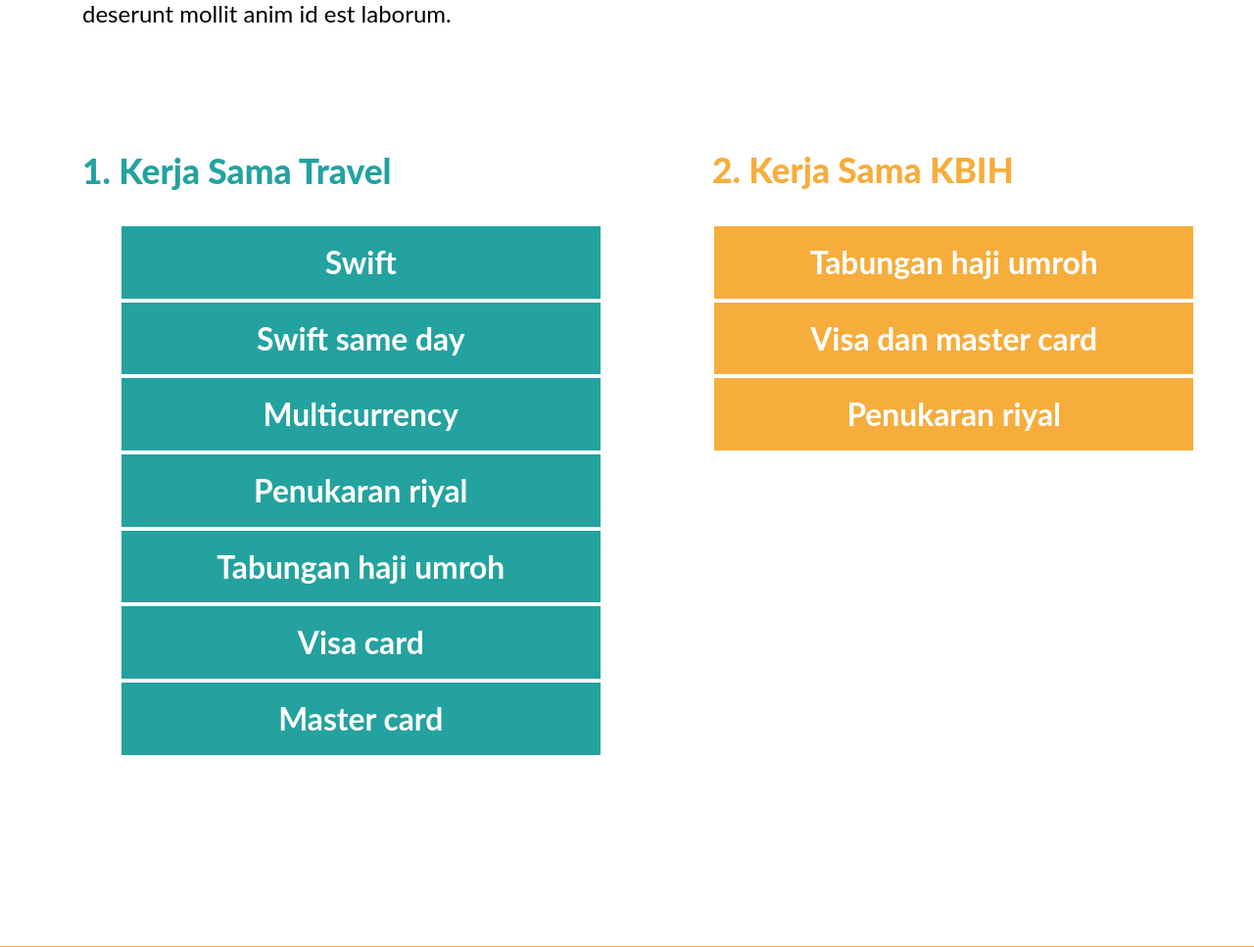
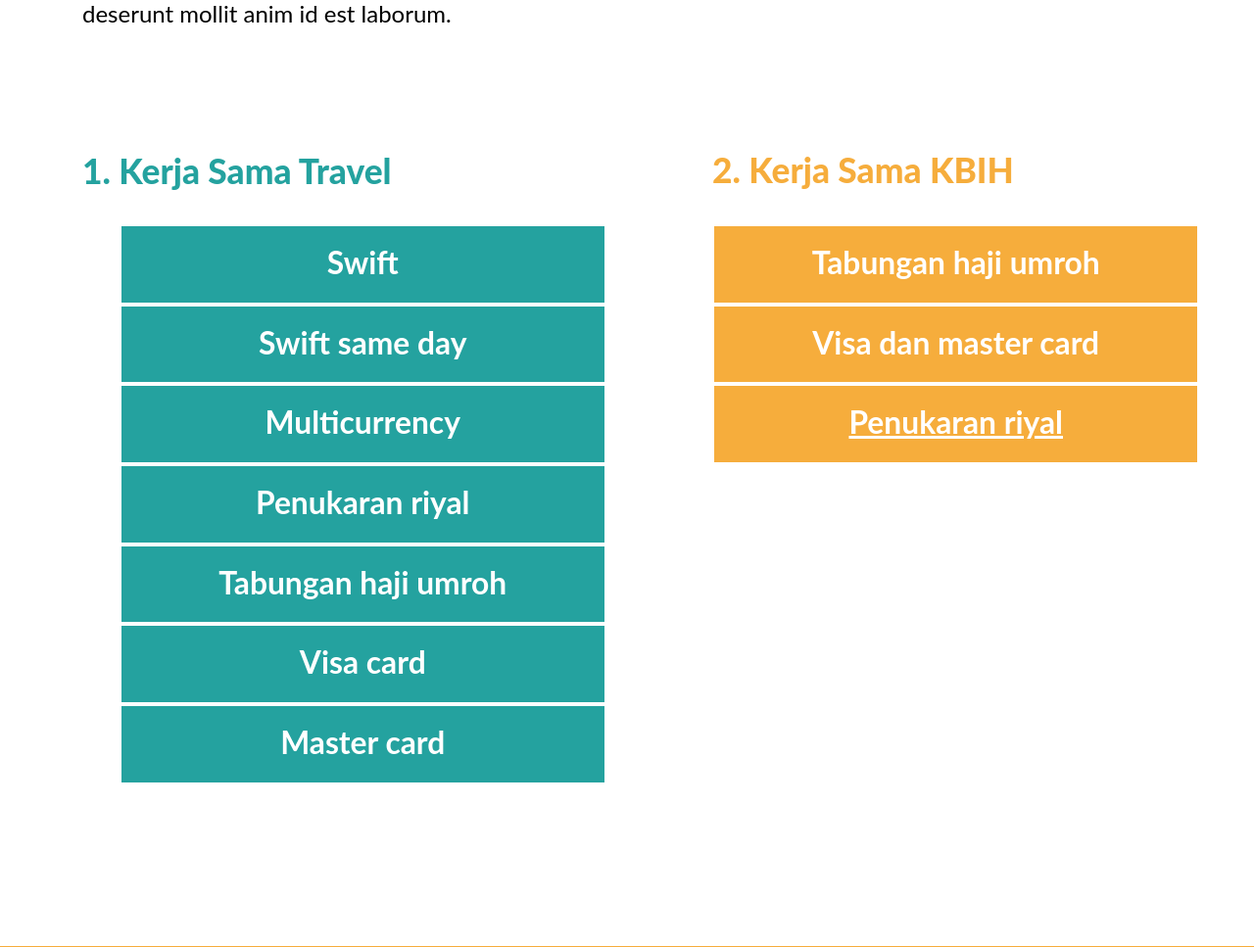
Before and after one commit to aveliaadiva/projectkira, a Django app: page /main in a window 1280 px wide; the page is wider, and only the part inside the window is pictured. Shown: the part 395-1362 px from the top of that part at 98% size. Run offline with Django 4.2, Linux system fonts and the light colour scheme.

Commit message:
linked, tinggal nata + video

```diff
--- a/berihram/main/static/style.css
+++ b/berihram/main/static/style.css
@@ -46,7 +46,10 @@
     font-style: normal;
     font-weight: 700;
     font-size: 31.7762px;
-    line-height: 38px;
+
+    justify-content: center;
+    text-align: center;
+    line-height: 75px;
 
     color: #FFFFFF;
 
@@ -72,7 +75,31 @@
     font-style: normal;
     font-weight: 700;
     font-size: 31.7762px;
+
+    justify-content: center;
+    text-align: center;
+    line-height: 75px;
+
+    color: #FFFFFF;
+
+    width: 492.53px;
+    height: 77.68px;
+    display: block;
+
+    background: #F6AD3C;
+    border: 2.64802px solid #FFFFFF;
+}
+
+a{
+    font-family: 'Lato';
+    font-style: normal;
+    font-weight: 700;
+    font-size: 31.7762px;
     line-height: 38px;
+
+    justify-content: center;
+    text-align: center;
+    line-height: 75px;
 
     color: #FFFFFF;
 
--- a/berihram/main/templates/page.html
+++ b/berihram/main/templates/page.html
@@ -15,20 +15,20 @@
 
         <h2 class = "section-1-title">1. Kerja Sama Travel</h2>
         <div class = "section-1">
-            <button class = "section-1-button" type="button">Swift</button>
-            <button class = "section-1-button" type="button">Swift same day</button>
-            <button class = "section-1-button" type="button">Multicurrency</button>
-            <button class = "section-1-button" type="button">Penukaran riyal</button>
-            <button class = "section-1-button" type="button">Tabungan haji umroh</button>
-            <button class = "section-1-button" type="button">Visa card</button>
-            <button class = "section-1-button" type="button">Master card</button>
+            <a class = "section-1-button" type="button">Swift</a>
+            <a class = "section-1-button" type="button">Swift same day</a>
+            <a class = "section-1-button" type="button">Multicurrency</a>
+            <a class = "section-1-button" type="button">Penukaran riyal</a>
+            <a class = "section-1-button" type="button">Tabungan haji umroh</a>
+            <a class = "section-1-button" type="button">Visa card</a>
+            <a class = "section-1-button" type="button">Master card</a>
         </div>
 
         <h2 class = "section-2-title">2. Kerja Sama KBIH</h2>
         <div class = "section-2">
-            <button class = "section-2-button" type="button">Tabungan haji umroh</button>
-            <button class = "section-2-button" type="button">Visa dan master card</button>
-            <button class = "section-2-button" type="button">Penukaran riyal</button>
+            <a class = "section-2-button" type="button">Tabungan haji umroh</a>
+            <a class = "section-2-button" type="button">Visa dan master card</a>
+            <a class = "section-2-button" type="button" href="riyal">Penukaran riyal</a>
         </div>
 
 	</body>
```
